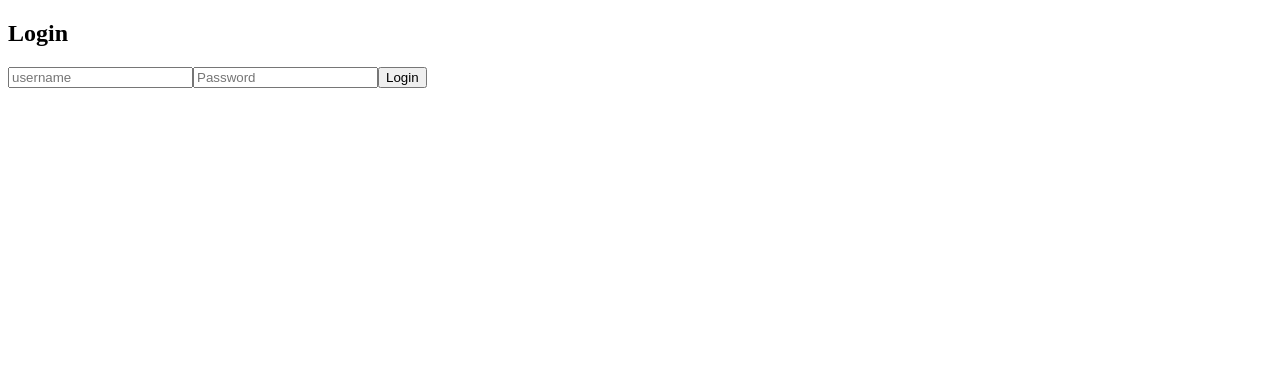
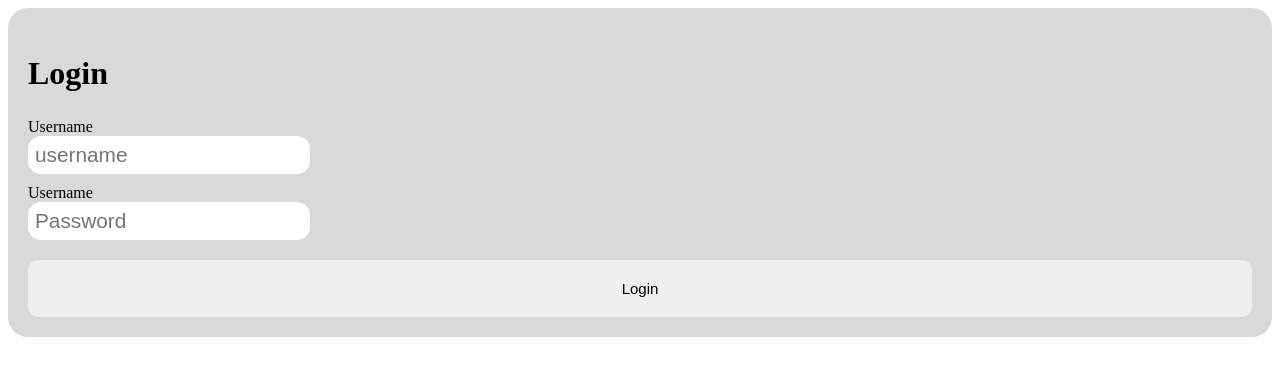
Before and after one commit to aminmahmidi/app, a React (Vite) app in the folder bookstore-app/: page / in a window 1280 px wide. Shown: the top 376 px of the page. Built offline with nearby package versions, Linux system fonts and the light colour scheme.

Commit message:
added login styles

```diff
--- a/bookstore-app/package.json
+++ b/bookstore-app/package.json
@@ -15,7 +15,8 @@
     "react": "^18.3.1",
     "react-dom": "^18.3.1",
     "react-redux": "^9.2.0",
-    "react-router-dom": "^7.1.5"
+    "react-router-dom": "^7.1.5",
+    "styled-components": "^6.1.15"
   },
   "devDependencies": {
     "@eslint/js": "^9.17.0",
--- /dev/null
+++ b/bookstore-app/src/features/auth/FormDiv.jsx
@@ -0,0 +1,29 @@
+import styled from "styled-components";
+
+export const FormDiv = styled.div`
+  background-color: #d9d9d9;
+  display: grid;
+  border-radius: 20px;
+  padding: 20px;
+  h2 {
+    font-size: 2rem;
+  }
+  input {
+    display: block;
+    margin: 0 0 10px 0;
+    font-size: 1.3rem;
+    padding: 7px;
+    border-radius: 13px;
+    outline: transparent;
+    border: none;
+  }
+  button {
+    display: block;
+    border: none;
+    padding: 20px 10px;
+    font-size: 15px;
+    width: 100%;
+    border-radius: 10px;
+    margin-top: 20px;
+  }
+`;
--- a/bookstore-app/src/features/auth/Login.jsx
+++ b/bookstore-app/src/features/auth/Login.jsx
@@ -2,7 +2,7 @@ import React, { useState } from "react";
 import { useDispatch, useSelector } from "react-redux";
 import { loginUser } from "./authSlice";
 import { useNavigate } from "react-router-dom";
-
+import { FormDiv } from "./FormDiv";
 const Login = () => {
   const [username, setUsername] = useState("");
   const [password, setPassword] = useState("");
@@ -18,17 +18,20 @@ const Login = () => {
   };
 
   return (
-    <div>
+    <FormDiv>
       <h2>Login</h2>
       {error && <p>{error.message}</p>}
       <form onSubmit={handleSubmit}>
+        <label htmlFor="username">Username</label>
         <input
           type="text"
           placeholder="username"
+          id="username"
           value={username}
           onChange={(e) => setUsername(e.target.value)}
           required
         />
+        <label htmlFor="password">Username</label>
         <input
           type="password"
           placeholder="Password"
@@ -40,7 +43,7 @@ const Login = () => {
           {status === "loading" ? "Logging in..." : "Login"}
         </button>
       </form>
-    </div>
+    </FormDiv>
   );
 };
 
```
Also changed, not shown: 1 other file (tests, documents, lock files or other folders).
